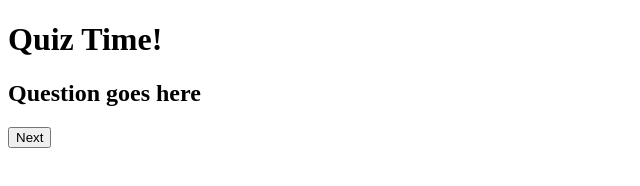
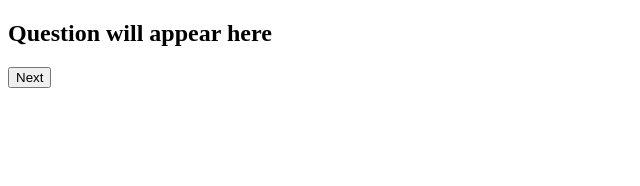
Before and after one commit to raunak3208/quiz-project, a plain HTML site: page index.html in a window 1280 px wide. Shown: the whole page, without its empty margins (0-640 px from the left). Drawn offline with Linux system fonts and the light colour scheme.

Commit message:
Update index.html

```diff
--- a/index.html
+++ b/index.html
@@ -8,13 +8,16 @@
 </head>
 <body>
     <div class="quiz-container">
-        <h1>Quiz Time!</h1>
         <div id="question-container">
-            <h2 id="question">Question goes here</h2>
-            <div id="answer-buttons" class="btn-container"></div>
+            <h2 id="question">Question will appear here</h2>
         </div>
-        <button id="next-btn">Next</button>
-        <div id="result-container"></div>
+        <div id="answer-buttons" class="answer-buttons">
+            <!-- Answer buttons will be created dynamically -->
+        </div>
+        <button id="next-btn" class="hidden">Next</button>
+        <div id="result-container">
+            <!-- Results will appear here after quiz completion -->
+        </div>
     </div>
 
     <script src="script.js"></script>
```
